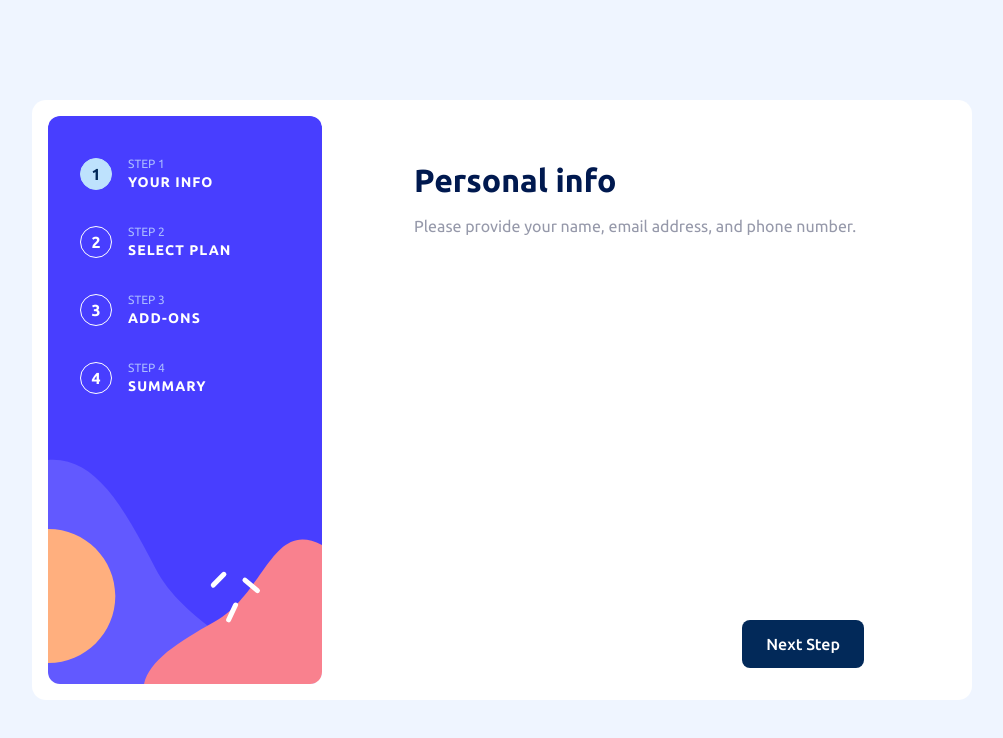
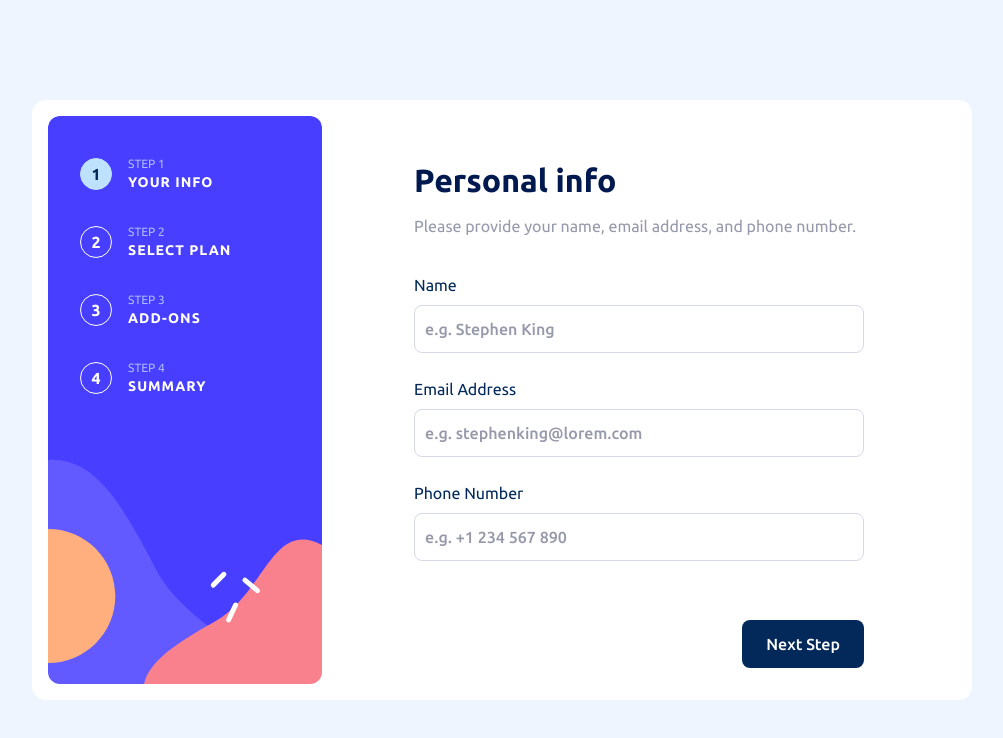
Before and after one commit to TsotMe/multi-step-form, a Vue app: page / in a window 1280 px wide. Shown: the top 738 px of the page, without its empty margins (138-1141 px from the left). Built offline with nearby package versions, Linux system fonts and the light colour scheme.

Commit message:
Update StepsWrapper.vue

```diff
--- a/src/components/StepsWrapper.vue
+++ b/src/components/StepsWrapper.vue
@@ -1,6 +1,7 @@
 <script setup>
 import {useFirstStep} from "@/stores/FirstStep.js";
 import {computed} from "vue";
+import FirstStep from "@/components/steps/FirstStep.vue";
 
 const props = defineProps({
   title: {
@@ -26,8 +27,8 @@ const nextButtonName = computed(() => {
 })
 
 const stepComponent = computed(() => {
-  return props.currentStep === 1 ? 'FirstStep' : props.currentStep === 2 ? 'SecondStep' :
-    props.currentStep === 3 ? 'ThirdStep' : 'FourthStep'
+  return props.currentStep === 1 ? FirstStep : props.currentStep === 2 ? SecondStep :
+    props.currentStep === 3 ? ThirdStep : FourthStep
 })
 
 const handlePrevButtonCLick = () => {
@@ -39,7 +40,7 @@ const handleNextButtonCLick = (value) => {
 
   if (value === 2) {
     if (value < 6 && name && email && phone_number) {
-      return this.$emit('update:currentStep', value)
+      return emit('update:currentStep', value)
     }
 
     const errorData = {
```
